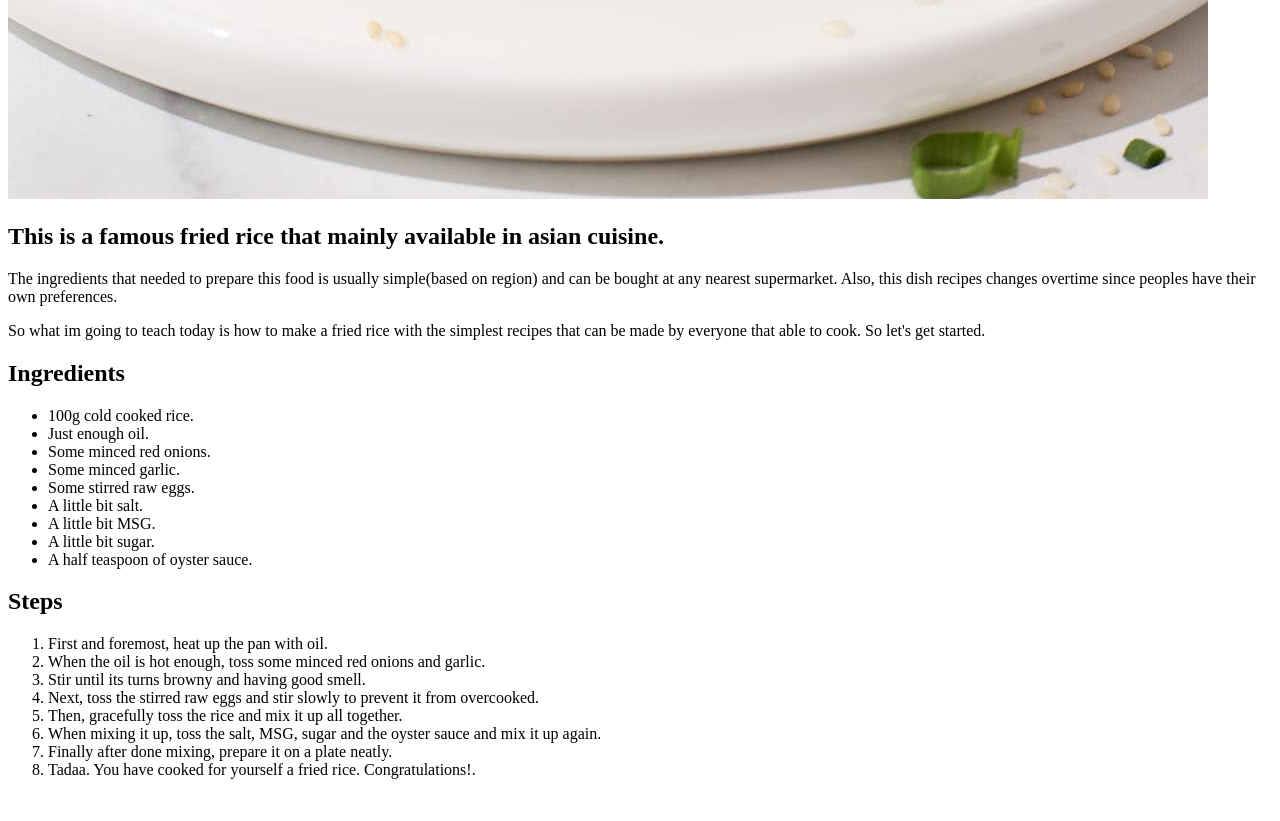
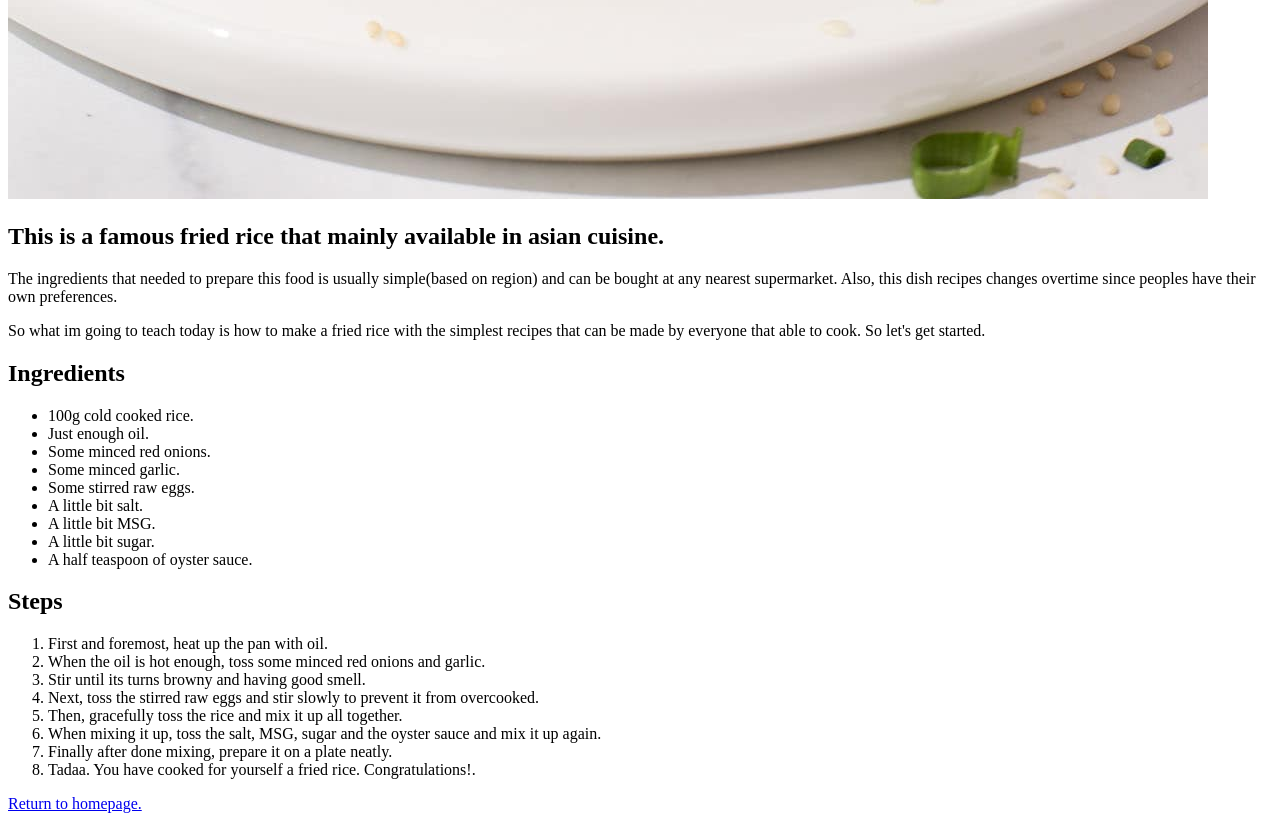
Before and after one commit to H-Abdullah/odin-recipes, a plain HTML site: page recipes/fried-rice.html in a window 1280 px wide. Shown: the part 1681-2502 px from the top of the page. Before the commit the page ends 2476 px from the top, so only its background shows below. Drawn offline with Linux system fonts and the light colour scheme.

Commit message:
Add homepage link to each recipes.html

```diff
--- a/recipes/fried-rice.html
+++ b/recipes/fried-rice.html
@@ -45,5 +45,6 @@
                             <li>Finally after done mixing, prepare it on a plate neatly.</li>
                             <li>Tadaa. You have cooked for yourself a fried rice. Congratulations!.</li>
                         </ol>
+                    <a href="../index.html">Return to homepage.</a>
     </body>
 </html>
```
Also changed, not shown: index.html (+1 -1 lines), recipes/fried-noodles.html (+1 -0 lines), recipes/teh-tarik.html (+1 -1 lines). Lines whose indentation alone changed are shown as unchanged.
